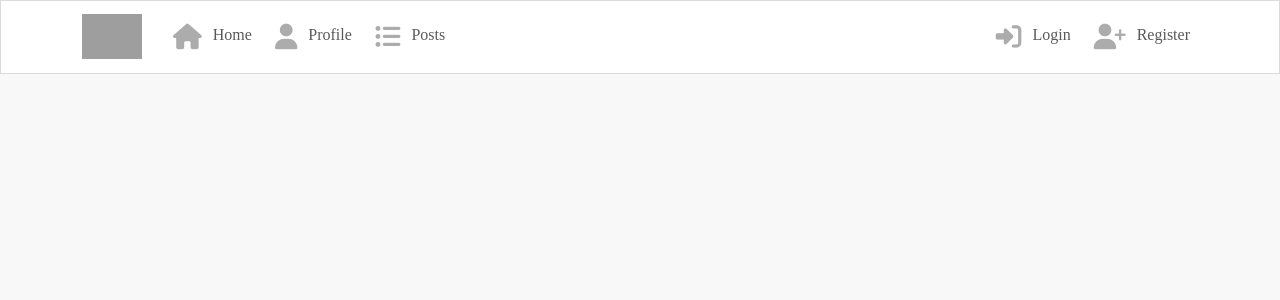
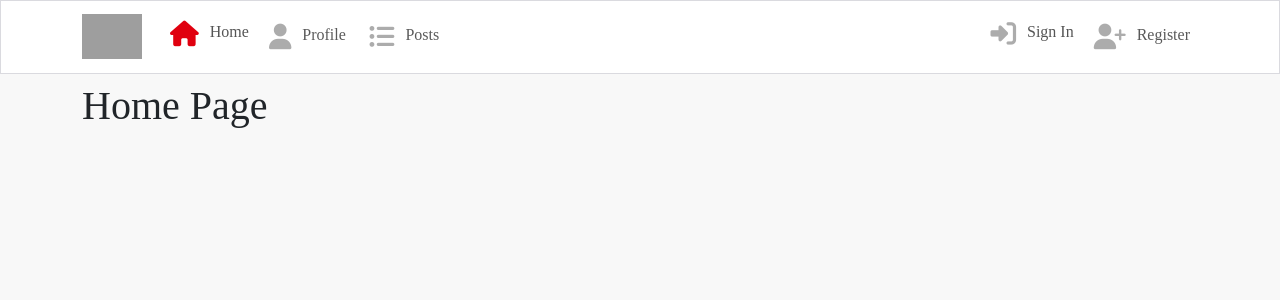
Before and after one commit to Megwana/api-django, a React (Create React App) app in the folder project/frontend/: page / in a window 1280 px wide. Shown: the top 300 px of the page. Built offline with nearby package versions, Linux system fonts and the light colour scheme; grey boxes are pictures that could not be loaded; a web font is replaced by a local one.

Commit message:
Add style effect to let the user know which page they are on. Set text decoration to none as navlinks were underlined

```diff
--- a/project/frontend/src/App.js
+++ b/project/frontend/src/App.js
@@ -1,11 +1,19 @@
 import logo from './logo.svg';
 import styles from "./App.module.css";
 import NavBar from './components/NavBar';
+import Container from "react-bootstrap/Container";
+import { Route, Switch } from 'react-router-dom';
 
 function App() {
   return (
     <div className={styles.App}>
       <NavBar />
+      <Container className={styles.Main}>
+        <Switch>
+          <Route exact path="/" render={() => <h1>Home Page</h1>} />
+          <Route exact path="/signin" render={() => <h1>Sign In</h1>} />
+        </Switch>
+      </Container>
     </div>
   );
 }
--- a/project/frontend/src/App.module.css
+++ b/project/frontend/src/App.module.css
@@ -5,7 +5,7 @@
 }
 
 .Main {
-    padding-top: 81px;
+    padding-top: 82px;
   }
   * {
     box-sizing: border-box;
--- a/project/frontend/src/components/NavBar.js
+++ b/project/frontend/src/components/NavBar.js
@@ -2,21 +2,31 @@
 import { Navbar, Container, Nav } from 'react-bootstrap';
 import logo from "../assets/logo.png"
 import styles from "../styles/NavBar.module.css"
+import { NavLink } from "react-router-dom";
 
 function NavBar() {
   return (
     <Navbar className={styles.NavBar} collapseOnSelect expand="md" fixed="top">
       <Container>
-        <Navbar.Brand><img src={logo} alt="logo" height="45" /></Navbar.Brand>
+        <NavLink to="/">
+        <Navbar.Brand>
+          <img src={logo} alt="logo" height="45" />
+        </Navbar.Brand></NavLink>
         <Navbar.Toggle aria-controls="responsive-navbar-nav" />
         <Navbar.Collapse id="responsive-navbar-nav">
           <Nav className="me-auto">
-            <Nav.Link><i className='fas fa-home'></i> Home</Nav.Link>
+            <NavLink
+            exact
+            className={styles.NavLink}
+            activeClassName={styles.Active}
+            to="/">
+              <i className='fas fa-home'></i> Home
+            </NavLink>
             <Nav.Link><i className='fas fa-user'></i> Profile</Nav.Link>
             <Nav.Link><i className="fa-solid fa-list-ul"></i> Posts</Nav.Link>
           </Nav>
           <Nav>
-            <Nav.Link ><i className='fas fa-sign-in-alt'></i> Login</Nav.Link>
+            <NavLink className={styles.NavLink} activeClassName={styles.Active} to="/signin"><i className='fas fa-sign-in-alt'></i> Sign In</NavLink>
             <Nav.Link><i className='fas fa-user-plus'></i> Register</Nav.Link>
           </Nav>
         </Navbar.Collapse>
--- a/project/frontend/src/index.js
+++ b/project/frontend/src/index.js
@@ -3,10 +3,13 @@
 import './index.css';
 import App from './App';
 import reportWebVitals from './reportWebVitals';
+import {BrowserRouter as Router} from 'react-router-dom';
 
 ReactDOM.render(
   <React.StrictMode>
-    <App />
+    <Router>
+      <App />
+    </Router>
   </React.StrictMode>,
   document.getElementById('root')
 );
--- a/project/frontend/src/styles/NavBar.module.css
+++ b/project/frontend/src/styles/NavBar.module.css
@@ -2,3 +2,12 @@
     background-color: #ffffff;
     border: 1px solid #dadadf;
 }
+
+.NavLink {
+    padding: 5px;
+    text-decoration: none;
+  }
+
+.Active i {
+color: #e0000f;
+}
```
